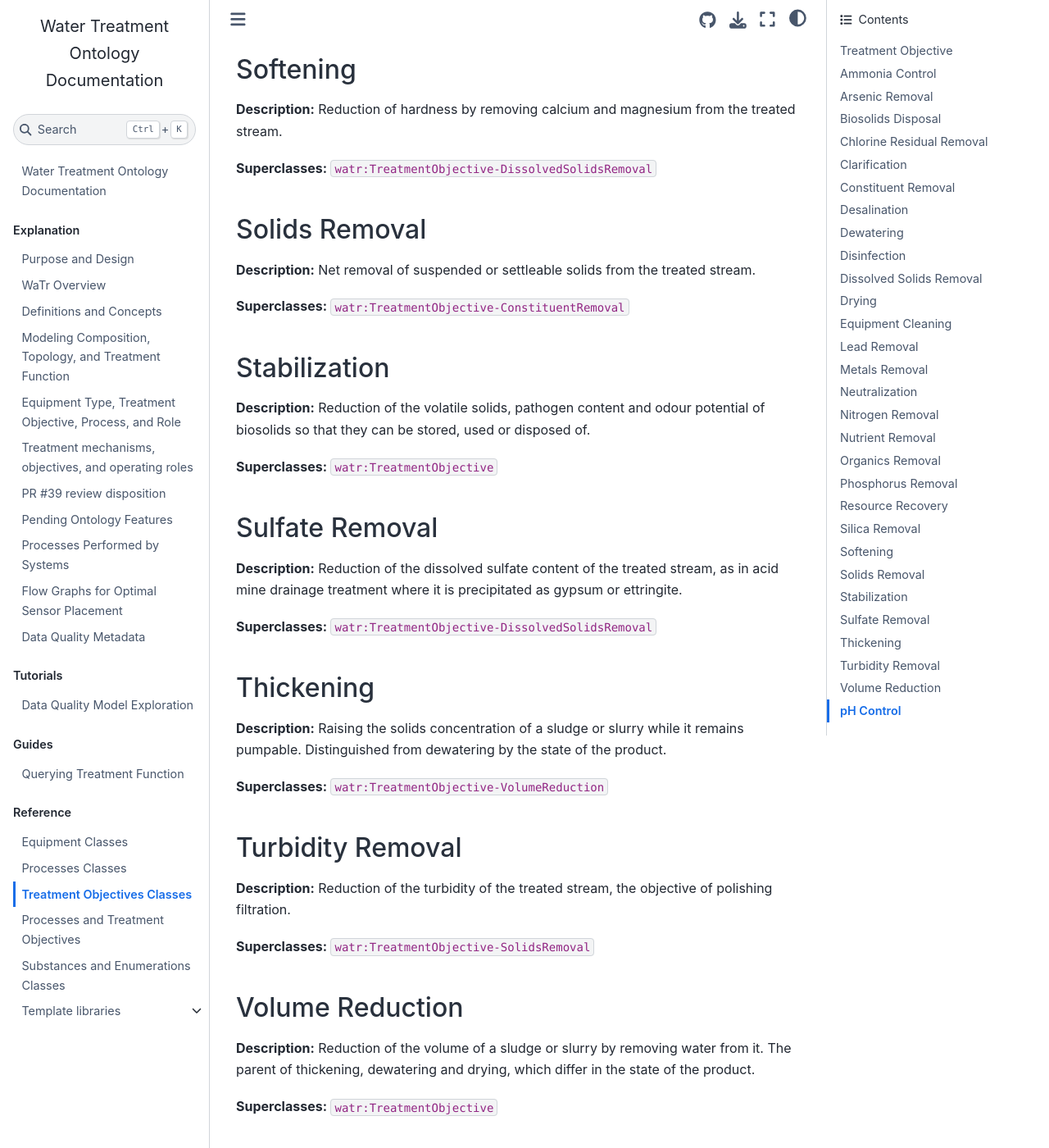
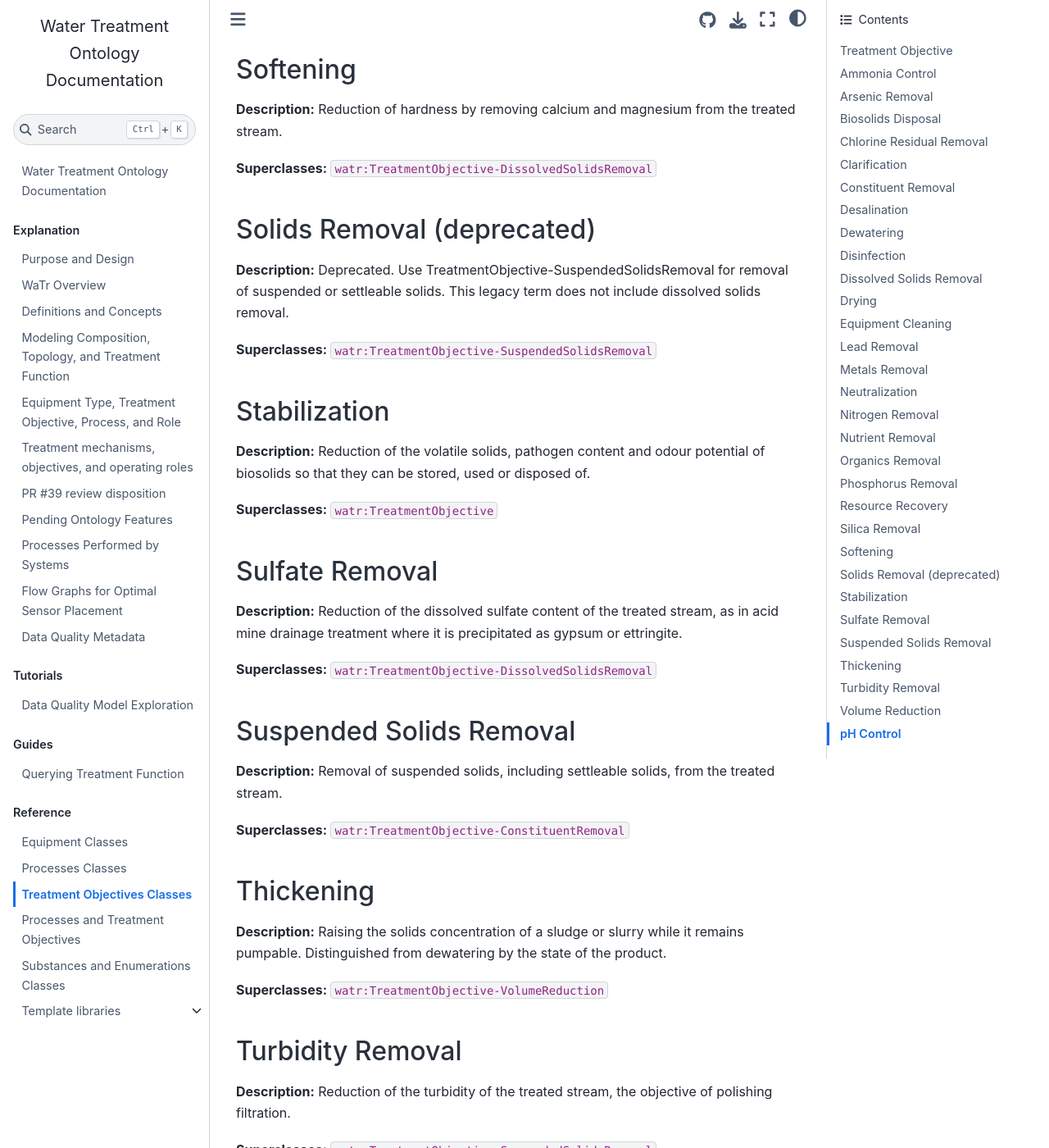
Before and after one commit to DataDrivenCPS/water-ontology, a Jupyter Book: the page built from docs/reference/objectives_documentation.md, in a window 1280 px wide and 1400 px high, scrolled down 4471 px. Shown: the whole window at 82% size. Built offline with Jupyter Book 1.0.4 settings and Sphinx 7.4.7 and the Sphinx Book theme 1.1.4, drawn with Linux system fonts in a browser that asks for light colours; some of the changed text lies outside the part shown.

Commit message:
feat(water): distinguish suspended solids removal objectives

```diff
--- a/docs/reference/objectives_documentation.md
+++ b/docs/reference/objectives_documentation.md
@@ -32,7 +32,7 @@
 
 **Description:** Production of a clarified liquid stream by removing suspended solids from it. The objective of every clarifier, whatever the stage it serves and whatever mechanism it separates by.
 
-**Superclasses:** `watr:TreatmentObjective-SolidsRemoval`
+**Superclasses:** `watr:TreatmentObjective-SuspendedSolidsRemoval`
 
 ## Constituent Removal
 
@@ -136,11 +136,11 @@
 
 **Superclasses:** `watr:TreatmentObjective-DissolvedSolidsRemoval`
 
-## Solids Removal
+## Solids Removal (deprecated)
 
-**Description:** Net removal of suspended or settleable solids from the treated stream.
+**Description:** Deprecated. Use TreatmentObjective-SuspendedSolidsRemoval for removal of suspended or settleable solids. This legacy term does not include dissolved solids removal.
 
-**Superclasses:** `watr:TreatmentObjective-ConstituentRemoval`
+**Superclasses:** `watr:TreatmentObjective-SuspendedSolidsRemoval`
 
 ## Stabilization
 
@@ -154,6 +154,12 @@
 
 **Superclasses:** `watr:TreatmentObjective-DissolvedSolidsRemoval`
 
+## Suspended Solids Removal
+
+**Description:** Removal of suspended solids, including settleable solids, from the treated stream.
+
+**Superclasses:** `watr:TreatmentObjective-ConstituentRemoval`
+
 ## Thickening
 
 **Description:** Raising the solids concentration of a sludge or slurry while it remains pumpable. Distinguished from dewatering by the state of the product.
@@ -164,7 +170,7 @@
 
 **Description:** Reduction of the turbidity of the treated stream, the objective of polishing filtration.
 
-**Superclasses:** `watr:TreatmentObjective-SolidsRemoval`
+**Superclasses:** `watr:TreatmentObjective-SuspendedSolidsRemoval`
 
 ## Volume Reduction
 
```
Also changed, not shown: docs/explanation/treatment_model_summary.md (+15 -0 lines), docs/explanation/treatment_review.md (+1 -0 lines), docs/reference/process_objective_map.md (+4 -2 lines), 5 other files.
